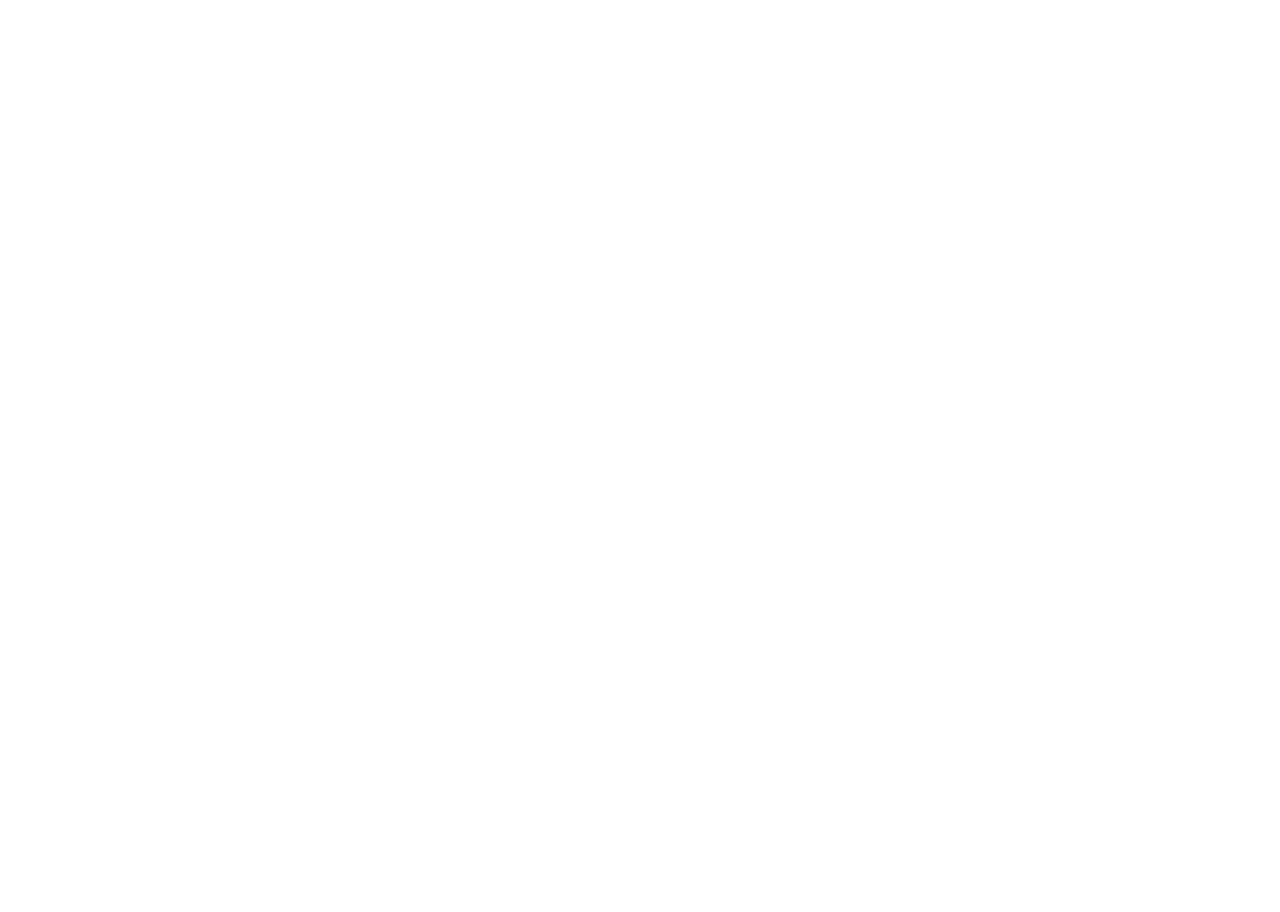
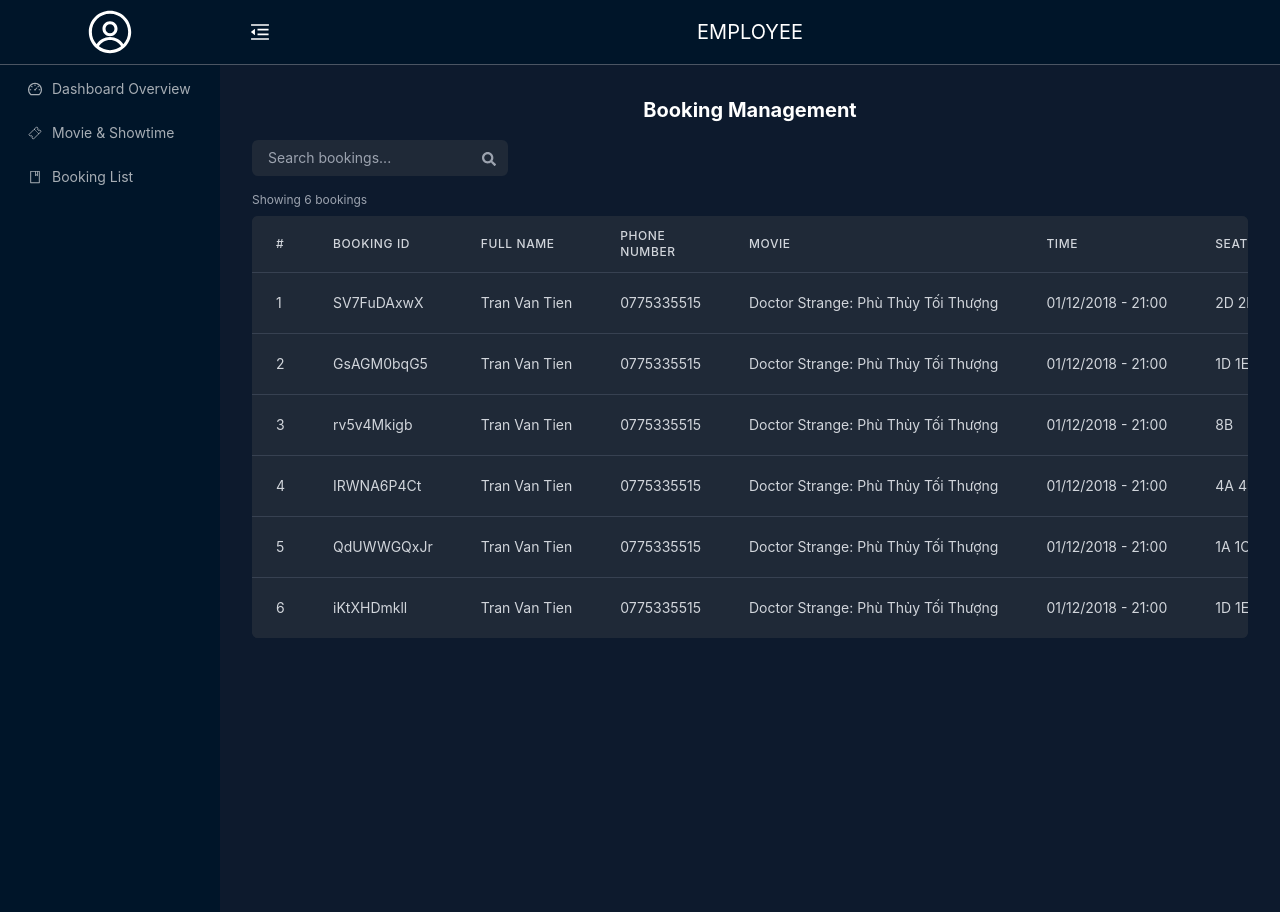
Before and after one commit to DiHoang25/FMOIVE, a React (Create React App) app in the folder fe/: page /employee/counter-booking-list in a window 1280 px wide. Before the commit this address had no page. Before the commit the page ends 800 px from the top, so only its background shows below. Built offline with nearby package versions, Linux system fonts and the light colour scheme.

Commit message:
Pull back end

```diff
--- a/fe/src/App.js
+++ b/fe/src/App.js
@@ -53,6 +53,7 @@ import DeliveryPolicy from './pages/Policies/DeliveryPolicy';
 import InformationSecurity from './pages/Policies/InformationSecurity';
 import InspectionReturns from './pages/Policies/InspectionReturns';
 import ContactPage from './pages/Contact/ContactPage';
+import CounterBookingList from './pages/Employee/CounterBookingList';
 
 function AppContent() {
   const location = useLocation();
@@ -130,6 +131,7 @@ function AppContent() {
           <Route path="/employee/counter-confirm" element={<CounterConfirmBooking />} />
           <Route path="/employee/counter-payment" element={<PaymentCounter />} />
           <Route path="/employee/counter-payment-success" element={<PaymentSuccess />} />
+          <Route path="/employee/counter-booking-list" element={<CounterBookingList />} />
 
           { /* Policies Routes */}
           <Route path="/terms" element={<GeneralTerms />} />
--- a/fe/src/components/Sidebar-Employee.jsx
+++ b/fe/src/components/Sidebar-Employee.jsx
@@ -57,9 +57,9 @@ const SidebarLayout = ({ children }) => {
 
 
             {
-              key: "5",
+              key: "/employee/booking-list",
               icon: <AiOutlineBook />,
-              label: "Booking List",
+              label: <Link to="/employee/counter-booking-list">Booking List</Link>,
             },
 
           ]}
--- a/fe/src/pages/Admin/ViewMembers.jsx
+++ b/fe/src/pages/Admin/ViewMembers.jsx
@@ -119,7 +119,7 @@ const ViewMembers = () => {
       <div className="flex h-screen">
         <div className="flex-1 flex flex-col overflow-hidden">
           <div className="p-4 flex items-center justify-between">
-            <h2 className="text-2xl text-white font-bold text-center w-full">Member Management</h2>
+            <h2 className="text-2xl text-white font-bold text-center w-full">Member Management </h2>
           </div>
 
           <div className="flex-1 overflow-y-auto p-4">
--- /dev/null
+++ b/fe/src/pages/Employee/CounterBookingList.jsx
@@ -0,0 +1,106 @@
+import React, { useState } from 'react';
+import SidebarLayout from '../../components/Sidebar-Admin';
+import { FaSearch } from 'react-icons/fa';
+import EmployeeSidebarLayout from '../../components/Sidebar-Employee';
+const CounterBookingList = () => {
+  const [searchTerm, setSearchTerm] = useState('');
+  const [currentPage] = useState(1);
+  const bookingsPerPage = 8;
+
+  const bookings = [
+    { id: 'SV7FuDAxwX', memberId: '4SqiOzc7Mm', fullName: 'Tran Van Tien', identityCard: '123456789', phoneNumber: '0775335515', movie: 'Doctor Strange: Phù Thủy Tối Thượng', time: '01/12/2018 - 21:00', seat: '2D 2E 2F', status: 'Successful booking' },
+    { id: 'GsAGM0bqG5', memberId: '4SqiOzc7Mm', fullName: 'Tran Van Tien', identityCard: '123456789', phoneNumber: '0775335515', movie: 'Doctor Strange: Phù Thủy Tối Thượng', time: '01/12/2018 - 21:00', seat: '1D 1E 1F', status: 'Get ticket' },
+    { id: 'rv5v4Mkigb', memberId: '4SqiOzc7Mm', fullName: 'Tran Van Tien', identityCard: '123456789', phoneNumber: '0775335515', movie: 'Doctor Strange: Phù Thủy Tối Thượng', time: '01/12/2018 - 21:00', seat: '8B', status: 'Successful booking' },
+    { id: 'IRWNA6P4Ct', memberId: '4SqiOzc7Mm', fullName: 'Tran Van Tien', identityCard: '123456789', phoneNumber: '0775335515', movie: 'Doctor Strange: Phù Thủy Tối Thượng', time: '01/12/2018 - 21:00', seat: '4A 4B 4C', status: 'Successful booking' },
+    { id: 'QdUWWGQxJr', memberId: '4SqiOzc7Mm', fullName: 'Tran Van Tien', identityCard: '123456789', phoneNumber: '0775335515', movie: 'Doctor Strange: Phù Thủy Tối Thượng', time: '01/12/2018 - 21:00', seat: '1A 1C 1B', status: 'Successful booking' },
+    { id: 'iKtXHDmkll', memberId: '4SqiOzc7Mm', fullName: 'Tran Van Tien', identityCard: '123456789', phoneNumber: '0775335515', movie: 'Doctor Strange: Phù Thủy Tối Thượng', time: '01/12/2018 - 21:00', seat: '1D 1E 1F', status: 'Successful booking' },
+  ];
+
+  const handleSearch = (e) => {
+    setSearchTerm(e.target.value);
+  };
+
+  const filteredBookings = bookings.filter(booking =>
+    booking.fullName.trim().toLowerCase().includes(searchTerm.toLowerCase().trim()) ||
+    booking.movie.trim().toLowerCase().includes(searchTerm.toLowerCase().trim()) ||
+    booking.id.toLowerCase().includes(searchTerm.toLowerCase())
+  );
+
+  const indexOfLastBooking = currentPage * bookingsPerPage;
+  const indexOfFirstBooking = indexOfLastBooking - bookingsPerPage;
+  const currentBookings = filteredBookings.slice(indexOfFirstBooking, indexOfLastBooking);
+
+
+  return (
+    <EmployeeSidebarLayout>
+      <div className="flex h-screen text-gray-300">
+        {/* Main Content */}
+        <div className="flex-1 flex flex-col overflow-hidden">
+          {/* Title */}
+          <div className="p-2 flex items-center justify-center">
+            <h2 className="text-xl text-white font-bold">Booking Management</h2>
+          </div>
+
+          {/* Search */}
+          <div className="flex justify-between items-center p-2">
+            <div className="flex space-x-2">
+              <div className="relative">
+                <input
+                  className="py-1 px-2 text-sm bg-gray-800 text-gray-300 pl-4 pr-10 py-2 rounded-md focus:outline-none focus:ring-1 focus:ring-gray-700 w-64"
+                  type="text"
+                  placeholder="Search bookings..."
+                  value={searchTerm}
+                  onChange={handleSearch}
+                />
+                <FaSearch className="absolute right-3 top-3 text-gray-400" />
+              </div>
+            </div>
+          </div>
+
+          {/* Booking List Table */}
+          <div className="flex-1 overflow-y-auto p-2">
+            <div className="text-xs text-gray-400 mb-2">
+              Showing {currentBookings.length} bookings
+            </div>
+            <div className="bg-gray-800 rounded-md overflow-hidden">
+              <table className="min-w-full divide-y divide-gray-700 text-xs">
+                <thead>
+                  <tr className="bg-gray-800">
+                    <th className="px-6 py-3 text-left text-xs font-medium text-gray-300 uppercase tracking-wider">#</th>
+                    <th className="px-6 py-3 text-left text-xs font-medium text-gray-300 uppercase tracking-wider">Booking ID</th>
+                    <th className="px-6 py-3 text-left text-xs font-medium text-gray-300 uppercase tracking-wider">Full name</th>
+                    <th className="px-6 py-3 text-left text-xs font-medium text-gray-300 uppercase tracking-wider">Phone number</th>
+                    <th className="px-6 py-3 text-left text-xs font-medium text-gray-300 uppercase tracking-wider">Movie</th>
+                    <th className="px-6 py-3 text-left text-xs font-medium text-gray-300 uppercase tracking-wider">Time</th>
+                    <th className="px-6 py-3 text-left text-xs font-medium text-gray-300 uppercase tracking-wider">Seat</th>
+                    <th className="px-6 py-3 text-left text-xs font-medium text-gray-300 uppercase tracking-wider">Status</th>
+                  </tr>
+                </thead>
+                <tbody className="bg-gray-800 divide-y divide-gray-700">
+                  {filteredBookings.slice((currentPage - 1) * bookingsPerPage, currentPage * bookingsPerPage).map((booking, index) => (
+                    <tr key={booking.id} className="hover:bg-gray-700">
+                      <td className="px-6 py-4 whitespace-nowrap text-sm text-gray-300">{indexOfFirstBooking + index + 1}</td>
+                      <td className="px-6 py-4 whitespace-nowrap text-sm text-gray-300">{booking.id}</td>
+                      <td className="px-6 py-4 whitespace-nowrap text-sm text-gray-300">{booking.fullName}</td>
+                      <td className="px-6 py-4 whitespace-nowrap text-sm text-gray-300">{booking.phoneNumber}</td>
+                      <td className="px-6 py-4 whitespace-nowrap text-sm text-gray-300">{booking.movie}</td>
+                      <td className="px-6 py-4 whitespace-nowrap text-sm text-gray-300">{booking.time}</td>
+                      <td className="px-6 py-4 whitespace-nowrap text-sm text-gray-300">{booking.seat}</td>
+                      <td className="px-6 py-4 whitespace-nowrap">
+                        <button className={`px-3 py-1 rounded-md text-sm ${booking.status === 'Successful booking' ? 'bg-blue-500' : 'bg-green-500'}`}>
+                          {booking.status}
+                        </button>
+                      </td>
+                    </tr>
+                  ))}
+                </tbody>
+              </table>
+            </div>
+          </div>
+        </div>
+      </div>
+    </EmployeeSidebarLayout>
+  );
+};
+
+export default CounterBookingList;
--- a/fe/src/pages/Employee/CounterShowtimePage.jsx
+++ b/fe/src/pages/Employee/CounterShowtimePage.jsx
@@ -1,6 +1,8 @@
 import { useState } from 'react';
 import darkknight from '../../assets/darkknight.jpg';
 import { useNavigate } from 'react-router-dom';
+import EmployeeSidebarLayout from '../../components/Sidebar-Employee';
+
 const movies = [
   {
     id: 1,
@@ -50,7 +52,8 @@ const CounterShowtimesPage = ({ onSelect }) => {
 };
 
   return (
-    <div className="p-4 bg-black text-white min-h-screen">
+    <EmployeeSidebarLayout>
+    <div className="p-4 text-white min-h-screen">
       <h2 className="text-xl font-bold mb-4">Select Movie & Showtime</h2>
 
       <div className="grid grid-cols-1 gap-3">
@@ -99,6 +102,7 @@ const CounterShowtimesPage = ({ onSelect }) => {
         ))}
       </div>
     </div>
+    </EmployeeSidebarLayout>
   );
 };
 
--- a/fe/src/pages/Employee/ViewMembersList.jsx
+++ b/fe/src/pages/Employee/ViewMembersList.jsx
@@ -1,11 +1,13 @@
 import React, { useState } from 'react';
-import { Switch } from 'antd';
+import { message, Modal, Switch } from 'antd';
 import SidebarLayout from '../../components/Sidebar-Employee';
+import { ExclamationCircleFilled } from '@ant-design/icons';
 
 const ViewMembers = () => {
   const [searchTerm, setSearchTerm] = useState('');
   const [currentPage, setCurrentPage] = useState(1);
   const membersPerPage = 5;
+   const { confirm } = Modal;
 
   // Dữ liệu thành viên gốc
   const initialMembers = [
@@ -34,12 +36,32 @@ const ViewMembers = () => {
 
   // Cập nhật trạng thái member khi bật/tắt switch
   const handleStatusChange = (memberId, checked) => {
+    const member = initialMembers.find(m => m.id === memberId);
+
+    confirm({
+      title: 'Confirm Status Change',
+      icon: <ExclamationCircleFilled />,
+      content: `Do you want to ${checked ? 'activate' : 'deactivate'} member "${member.fullName}"?`,
+      okText: 'Yes',
+      cancelText: 'No',
+      okType: 'primary',
+      okButtonProps: {
+        style: {
+          backgroundColor: '#1677ff',
+          color: 'white',
+          borderColor: '#1677ff',
+        },
+      },
+      onOk() {
         const updatedStatus = {
           ...memberStatusMap,
           [memberId]: checked,
         };
         setMemberStatusMap(updatedStatus);
         localStorage.setItem('memberStatus', JSON.stringify(updatedStatus));
+        message.success(`Member "${member.fullName}" is now ${checked ? 'active' : 'inactive'}.`);
+      },
+    });
   };
 
   // Tạo mảng thành viên hiển thị với trạng thái cập nhật từ localStorage
```
Also changed, not shown: fe/src/pages/Employee/CounterConfirm.jsx (+17 -11 lines). Lines whose indentation alone changed are shown as unchanged.
